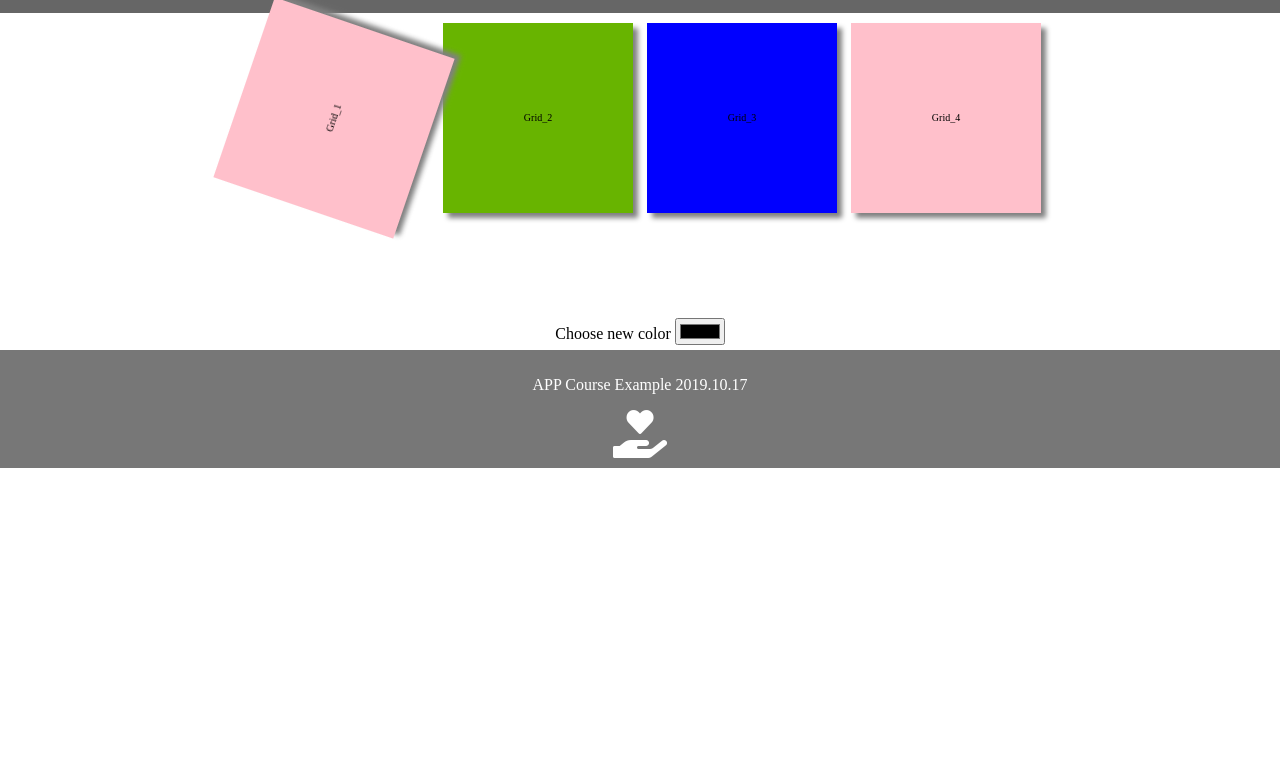
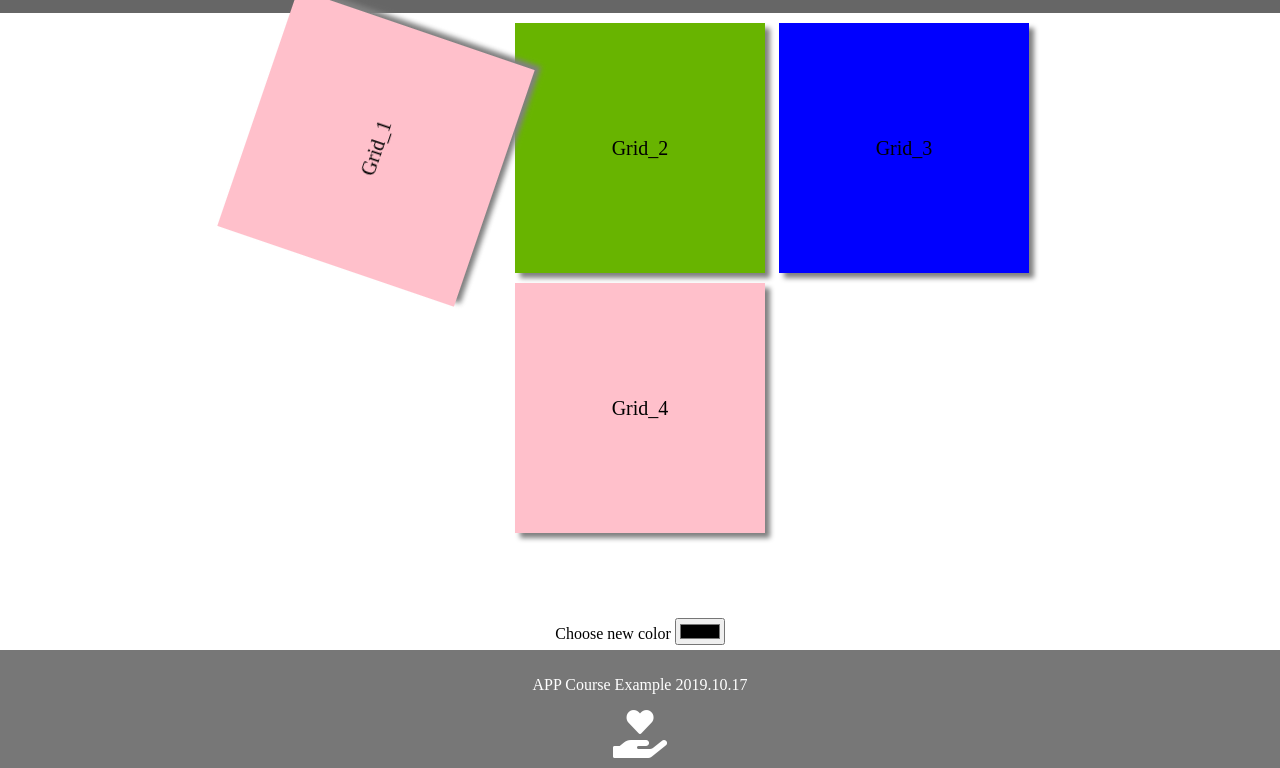
Before and after one commit to chihyunkuo/my_git, a plain HTML site: page APP/index.html in a window 1280 px wide. Shown: the part 86-854 px from the top of the page. Before the commit the page ends 800 px from the top, so only its background shows below. Drawn offline with Linux system fonts and the light colour scheme.

Commit message:
Init APP/index.html

```diff
--- a/APP/index.html
+++ b/APP/index.html
@@ -7,6 +7,7 @@
   <link rel="stylesheet" media="(max-width: 420px)" href="a.css">
   <link rel="stylesheet" media="(min-width: 421px) and (max-width: 840px)" href="b.css">
   <link rel="stylesheet" media="(min-width: 841px)" href="c.css">
+  <link rel="stylesheet" media="(min-width: 1020px)" href="d.css">
   <script src="control.js"></script>
 
   <!-- fontawesome -->
```
